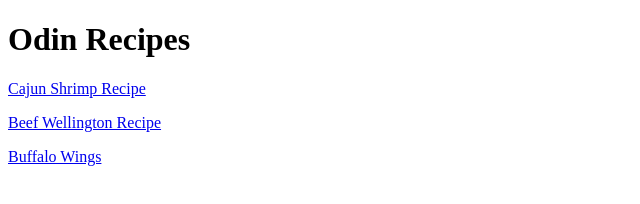
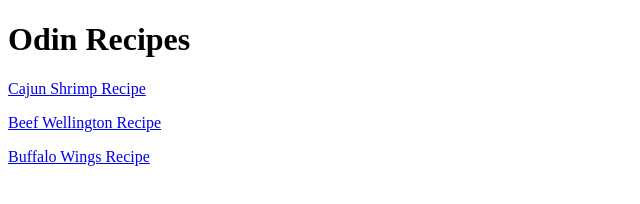
Before and after one commit to camdevs/odin-recipes, a plain HTML site: page odin-recipes/index.html in a window 1280 px wide. Shown: the full height of the page, 0-640 px from the left. Drawn offline with Linux system fonts and the light colour scheme.

Commit message:
Update index.html

```diff
--- a/odin-recipes/index.html
+++ b/odin-recipes/index.html
@@ -10,7 +10,7 @@
     <h1>Odin Recipes</h1>
     <p><a href="/recipes/cajunshrimp.html">Cajun Shrimp Recipe</a></p>
     <p><a href="/recipes/beefwellington.html">Beef Wellington Recipe</a></p>
-    <p><a href="/recipes/buffalowings.html">Buffalo Wings</a></p>
+    <p><a href="/recipes/buffalowings.html">Buffalo Wings Recipe</a></p>
 </body>
 
 </html>
```
